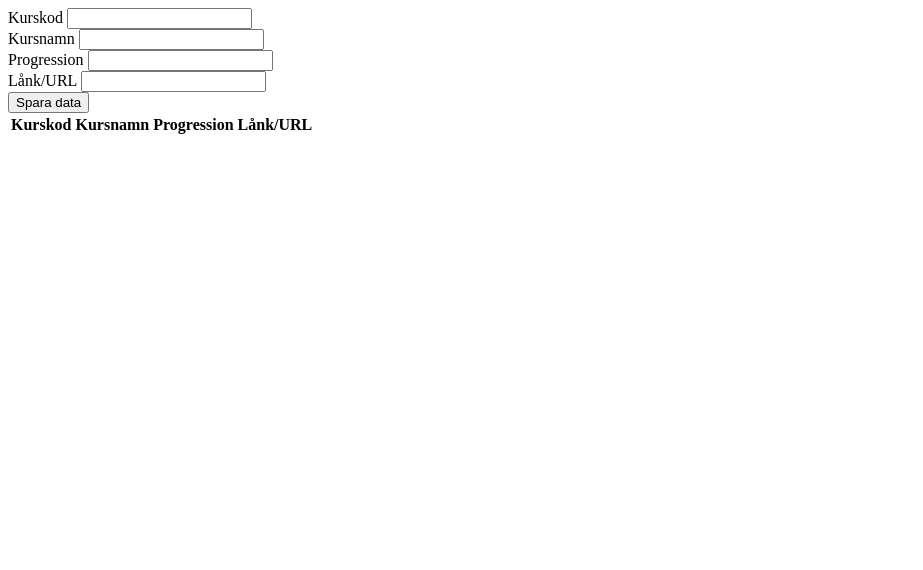
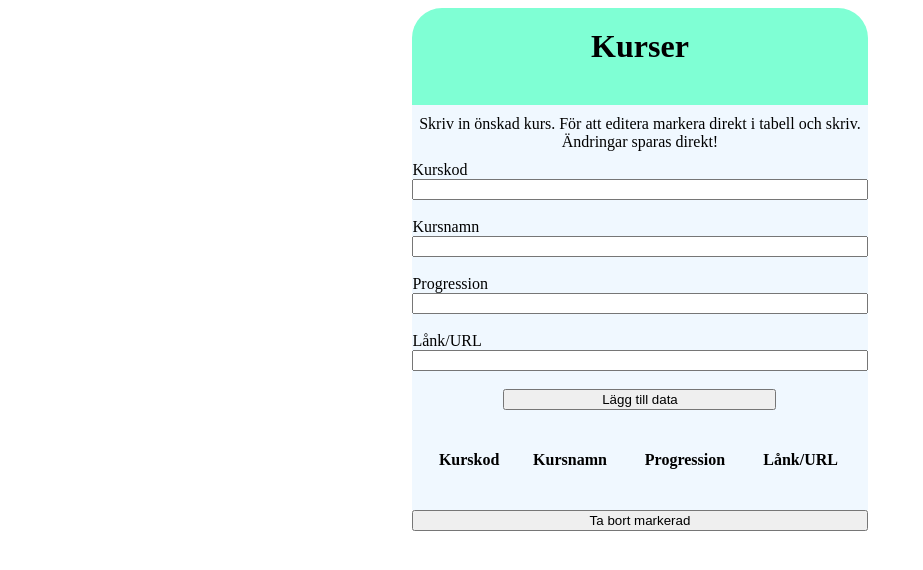
Before and after one commit to Nirren92/DT208Gmoment1, a website built with Parcel: page src/index.html in a window 1280 px wide. Shown: the whole page, without its empty margins (0-923 px from the left). Built offline with nearby package versions, Linux system fonts and the light colour scheme.

Commit message:
klart :)

```diff
--- a/src/css/style.css
+++ b/src/css/style.css
@@ -0,0 +1,58 @@
+.container
+{
+width: 60%;
+display: flex;
+justify-content: center;
+flex-direction: column;
+margin: auto;
+}
+
+button
+{
+width: 60%;
+margin: auto;
+}
+
+form
+{
+    margin: auto;
+    display: flex;
+    justify-content: center;
+    flex-direction: column;
+
+    background-color: aliceblue;
+    width: 60%;
+}
+
+p
+{
+
+    padding-top: 10px;
+    padding-bottom: 10px;
+    margin: auto;
+    width: 60%;
+    background-color: aliceblue;
+    text-align: center;
+}
+
+table
+{
+    padding: 10px;
+    margin: auto;
+    width: 60%;
+    background-color: aliceblue;
+    min-height: 100px;
+}
+
+
+
+h1
+{
+    width: 60%;
+    text-align: center;
+    margin: auto;
+    padding-top: 20px;
+    padding-bottom: 40px;
+    background-color: aquamarine;
+    border-radius: 30px 30px 0 0;
+}
--- a/src/index.html
+++ b/src/index.html
@@ -8,8 +8,12 @@
     <script src="ts/course.ts" type="module"></script>
 <body>
 
-
-
+<div class="container">
+    <h1>Kurser</h1>
+    <p>Skriv in önskad kurs. För att editera markera direkt i tabell och skriv.
+        <Br>
+        Ändringar sparas direkt!
+    </p>
     <form id="inputform" action="">
         <label for="code">Kurskod</label>
         <input type="text" id="code" required>
@@ -23,7 +27,7 @@
         <label for="syllabus">Lånk/URL</label>
         <input type="text" id="syllabus" required>
         <br>
-        <button type="submit">Spara data</button>
+        <button type="submit">Lägg till data</button>
     </form>
 
 
@@ -35,6 +39,9 @@
             <th>Lånk/URL</th>
         </tr>
     </table>
+    <button id="Rensa" >Ta bort markerad</button>
+
+</div>
 
 </body>
 </html>
--- a/src/ts/course.ts
+++ b/src/ts/course.ts
@@ -48,7 +48,7 @@ class Course implements Courses {
 
     get Syllabus()
     {
-        return this.name;
+        return this.syllabus;
     }
 
     set Syllabus(syllabus:string)
@@ -67,6 +67,7 @@ class Course implements Courses {
         {
             //SÄtter defaultvärde
             console.error('Fel värde på Progression, Ska vara A, B eller C');
+            alert("Du måste ange A,B eller C. Nu sätts Defaultvärde A")
             return'A';
         }
     }
@@ -74,9 +75,24 @@ class Course implements Courses {
 
 //globalavariabler
 let coursearray:Course[] = [];
+let rownr:number =-1;
 //Dom-event
+
 document.addEventListener("DOMContentLoaded",init);
 
+const Rensa = document.getElementById("Rensa") as HTMLFormElement;
+
+
+
+const updatecellvalue = document.getElementById("tabell") as HTMLFormElement;
+//hämtar data från form
+updatecellvalue.addEventListener("click",cell_focus);
+
+
+
+
+//hämtar data från form
+Rensa.addEventListener("click",deleterow);
 const inputform = document.getElementById("inputform") as HTMLFormElement;
 //hämtar data från form
 inputform.addEventListener("submit",(event)=> {
@@ -143,6 +159,18 @@ function addrowCourse(course:Course)
     }
 }
 
+
+function cell_focus(event:any)
+{
+    const cell:HTMLTableCellElement = event.target as HTMLTableCellElement;
+    //hämtar parent(dvs raden för cellen) fär att bestämma vilken rad cellen är på
+    const row:HTMLTableRowElement = cell.parentElement as HTMLTableRowElement;
+    //-1 eftersom rad index för tabell börjar på 1 och inte 0 som array sedan börjar på.
+    const rownumber = row.rowIndex-1;
+    rownr = rownumber;
+    console.log("siffra"+rownr);
+}
+
 function tabell_updated(event:any)
 {
     //Plockar ur cell från event.
@@ -151,6 +179,7 @@ function tabell_updated(event:any)
     const row:HTMLTableRowElement = cell.parentElement as HTMLTableRowElement;
     //-1 eftersom rad index för tabell börjar på 1 och inte 0 som array sedan börjar på.
     const rownumber = row.rowIndex-1;
+
     //kontrollerar vilken kolumn det är som är tryckt. skriver värde till objekt i array som hanterar objekten
     if(cell.cellIndex==0)
     {
@@ -171,9 +200,29 @@ function tabell_updated(event:any)
     else
     {
         console.error("nåt har gått fel");
+
     }
 
     storelocal();
+}
+
+
+function deleterow()
+{
+    //hämtar tabell
+    const table = document.getElementById("tabell");
+
+    const rows = table?.getElementsByTagName("tr");
+
+    //kontrollerar att de finns och inte är odefinerade samt lägger till 1 pågrund att tabell börjar på 1
+    if(table && rows && rownr >-1)
+    {
+    table?.removeChild(rows[rownr+1]);
+    coursearray.splice(rownr,1);
+    storelocal();
+    rownr = -1;
+    }
+
 }
 
 
@@ -191,6 +240,7 @@ function init()
     let tempcoursearray:any = JSON.parse(JsonString);
     //Måste skapa om JSON objekt till mina objekt. lägger till i array samt skapar rad samtidigt.
     tempcoursearray.forEach(element => {
+        console.log("länk"+element.syllabus);
         let newCourse:Course = new Course(element.code,element.name,element.progression as 'A'|'B'|'C',element.syllabus);
         coursearray.push(newCourse);
         addrowCourse(newCourse);
```
